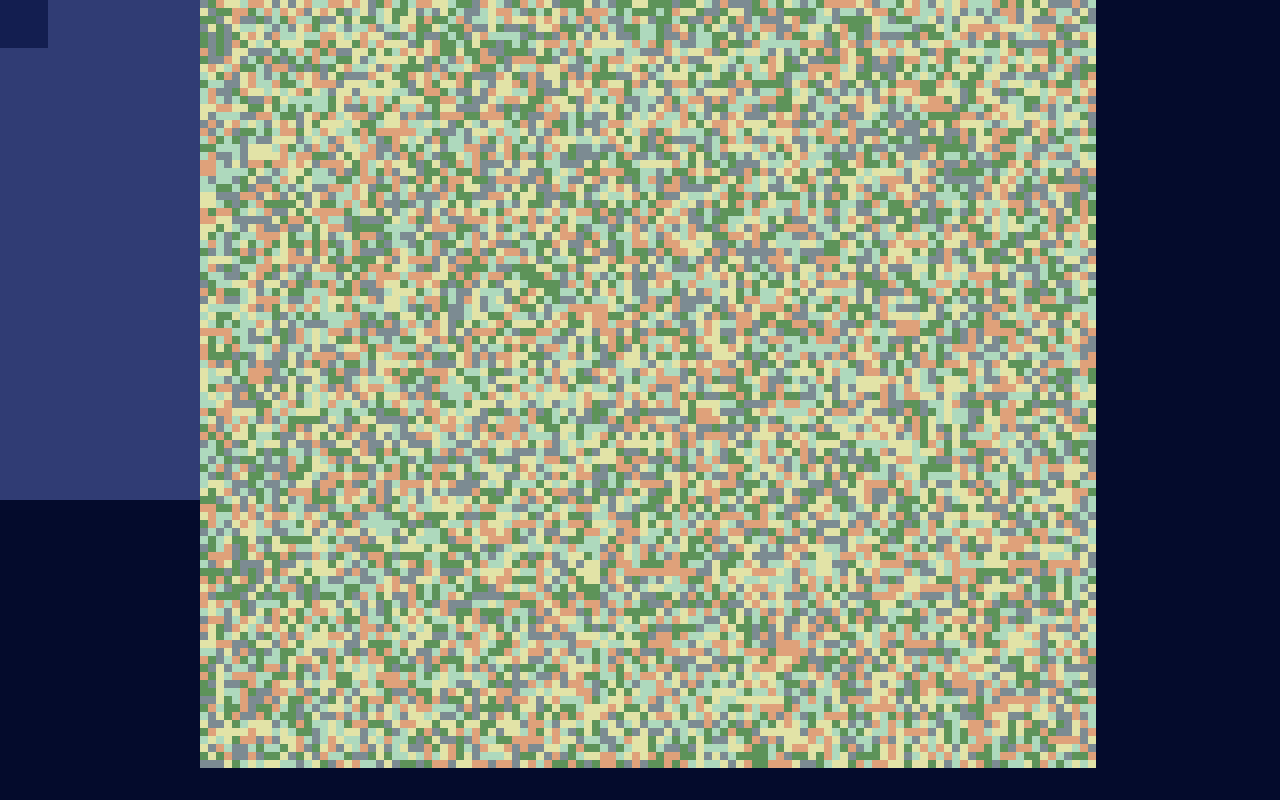
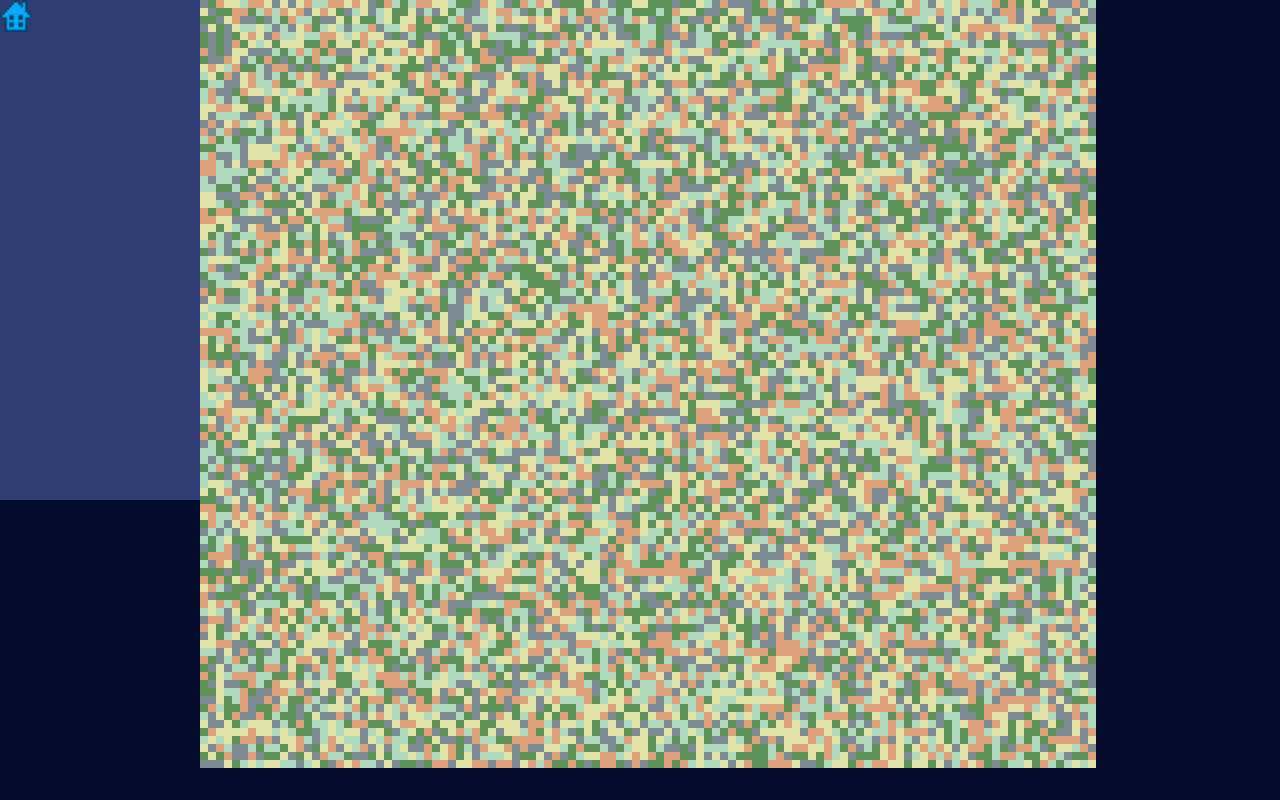
Before and after one commit to emgoto/new-horizons, a React (Create React App) app: page / in a window 1280 px wide. Built offline with nearby package versions, Linux system fonts and the light colour scheme; the HTML template or start-up script is replaced by a standard one.

Commit message:
Swap out blue square for a proper animal crossing house in the sidebar

```diff
--- a/src/drag-and-drop/index.tsx
+++ b/src/drag-and-drop/index.tsx
@@ -73,6 +73,7 @@ const DragAndDrop = ({ children, width }: { children: React.ReactElement[] | nul
         accept: '.item',
         // Only gets called when at least half of the object is in the dropzone
         ondrop: function(event) {
+            // TODO: We need to register item somehow that it "exists". And also update it if we've just moved it
         }
     });
 
--- a/src/draggable-sidebar/index.tsx
+++ b/src/draggable-sidebar/index.tsx
@@ -1,11 +1,14 @@
 import React from 'react';
 
 import { Container, Object } from './styled';
+import HouseImage from '../assets/nl-villager-house.png';
 
 const DraggableSidebar = () => {
     return (
         <Container className="sidebar">
-            <Object className="item" />
+            <div className="item">
+                <img width="32" height="32" src={HouseImage} />
+            </div>
         </Container>
     );
 };
--- a/src/draggable-sidebar/styled.js
+++ b/src/draggable-sidebar/styled.js
@@ -10,6 +10,10 @@ export const Container = styled.div`
         touch-action: none;
         user-select: none;
     }
+
+    img {
+        pointer-events: none;
+    }
 `;
 
 export const Object = styled.div`
```
Also changed, not shown: src/assets/nl-villager-house.png (added).
